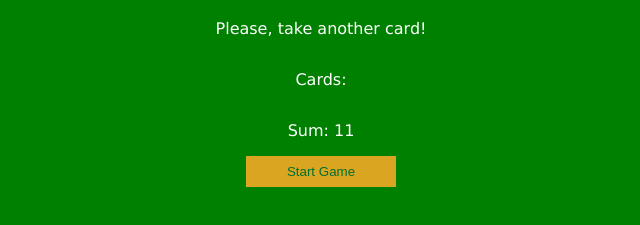
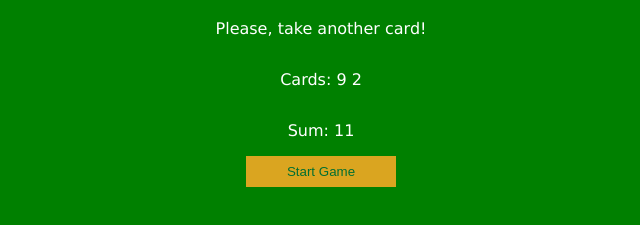
Before and after one commit to eurbasius/blackjack, a plain HTML site: page index.html in a window 1280 px wide. Both pictures are taken after a click on the button "Start Game". Shown: the part 353-578 px from the top of the page, 319-959 px from the left. Drawn offline with Linux system fonts and the light colour scheme.

Commit message:
added cards display

```diff
--- a/index.html
+++ b/index.html
@@ -10,7 +10,7 @@
 <body>
     <h1>Blackjack</h1>
     <p id="resultEl">Want to play around?</p>
-    <p>Cards:</p>
+    <p id="cardsEl">Cards:</p>
     <p id="sumEl">Sum:</p>
     <button onclick="startGame()">Start Game</button>
     <script src="index.js"></script>
--- a/index.js
+++ b/index.js
@@ -6,16 +6,18 @@ let hasBlackJack = false;
 let isAlive = true;
 let resultEl = document.getElementById("resultEl");
 let sumEl = document.getElementById("sumEl");
+let cardsEl = document.getElementById("cardsEl");
 
 function startGame() {
-  sumEl.textContent = `Sum: ${sum}`
+  sumEl.textContent = `Sum: ${sum}`;
+  cardsEl.textContent = `Cards: ${firstCard} ${secondCard}`;
   if (sum <= 20) {
-      resultEl.textContent = "Please, take another card!"
+      resultEl.textContent = "Please, take another card!";
   } else if (sum === 21) {
-      resultEl.textContent = "Congratulations, you won!"
+      resultEl.textContent = "Congratulations, you won!";
       hasBlackJack = true;
   } else {
-      resultEl.textContent = "You lost!"
+      resultEl.textContent = "You lost!";
       isAlive = false;
   }
 }
```
